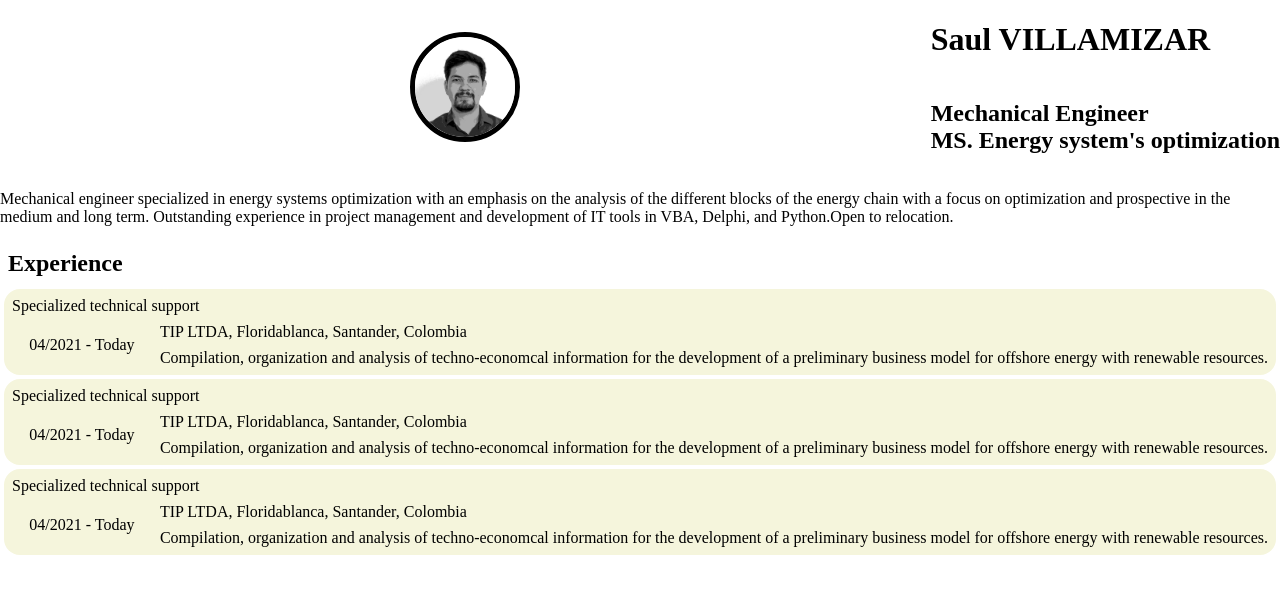
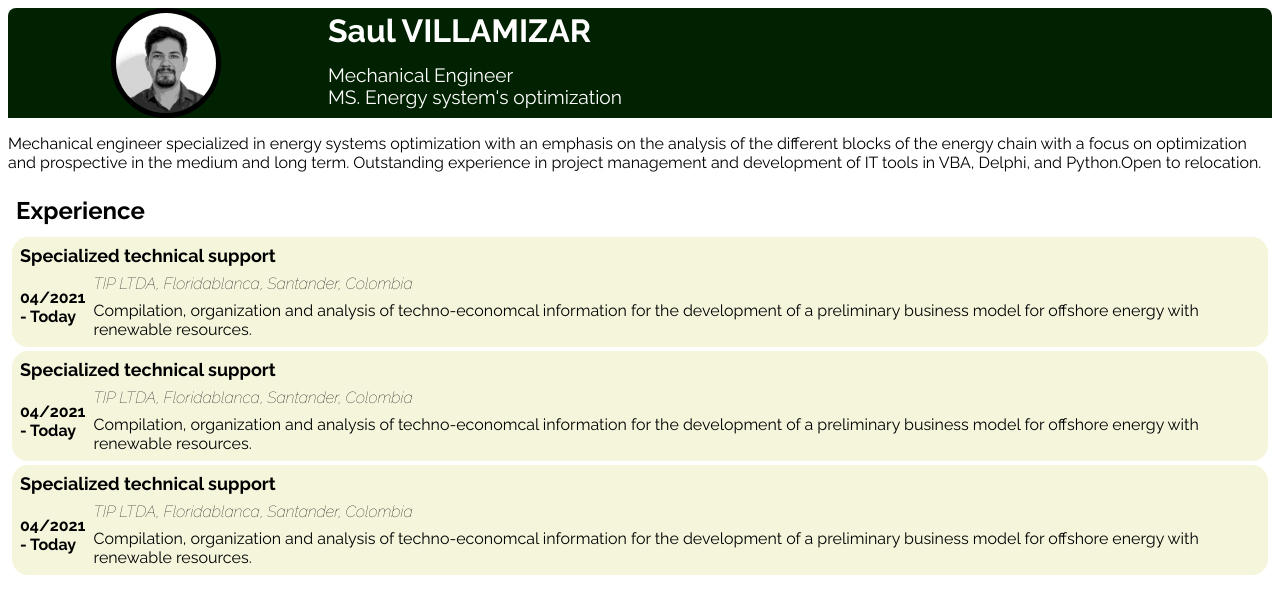
Before and after one commit to saulvp23gmail/CV, a plain HTML site: page index.html in a window 1280 px wide. Drawn offline with Linux system fonts and the light colour scheme.

Commit message:
Add files via upload

```diff
--- a/index.html
+++ b/index.html
@@ -5,6 +5,9 @@
     <meta http-equiv="X-UA-Compatible" content="IE=edge">
     <meta name="viewport" content="width=<<<>>>>, initial-scale=1.0">
     <title>Document</title>
+    <link rel="preconnect" href="https://fonts.googleapis.com">
+<link rel="preconnect" href="https://fonts.gstatic.com" crossorigin>
+<link href="https://fonts.googleapis.com/css2?family=Raleway:ital,wght@0,100;0,400;0,700;1,100&display=swap" rel="stylesheet">
     <style>
         :root{
             --text-light-color: #ffffff;
@@ -12,12 +15,17 @@
             --text-second-dark-color:#344434;
         }
         body{
-            margin: 0px;
+            margin: 8px;
+            font-family: 'Raleway', sans-serif;
         }
         .header{
             display: grid;
-            grid-template-columns: 1fr auto;
+            overflow: hidden;
+            border-top-left-radius: 8px;
+            border-top-right-radius: 8px;
+            grid-template-columns: 1fr 3fr;
             grid-template-rows: auto auto;
+            background: var(--text-main-dark-color);
         }
         .header__img{
             grid-row-start: 1;
@@ -28,11 +36,18 @@
             border-radius: 150px;
             border: 5px solid black;
         }
+        .header >p{
+            color: var(--text-light-color);
+            margin: 4px;
+        }
         .header__title{
-
+            grid-column: 2/3;
+            font-size: 2rem;
+            font-weight: bold;
         }
         .header__subtitle{
             grid-column: 2/3;
+            font-size: 1.2rem;
         }
         .section__title{
             position:sticky;
@@ -55,14 +70,18 @@
         }
         .card__title{
             grid-column: 1/3;
+            font-size: large;
+            font-weight: bold;
         }
         .card__date{
             grid-column: 1/2;
             grid-row: 2/4;
             place-self: center;
+            font-weight: bold;
         }
         .card__company{
             grid-column: 2/3;
+            font-style: italic;
         }
         .card__description{
             grid-column: 2/3;
@@ -76,8 +95,8 @@
 <body>
     <header class="header">
         <img src="./3x3.jpg" alt="foto" class="header__img">
-        <h1 class="header__title">Saul VILLAMIZAR</h1>
-        <h2 class="header__subtitle">Mechanical Engineer <br> MS. Energy system's optimization</h2>
+        <p class="header__title">Saul VILLAMIZAR</p>
+        <p class="header__subtitle">Mechanical Engineer <br> MS. Energy system's optimization</p>
     </header>
     <main class="main">
         <section class="minibio">
```
